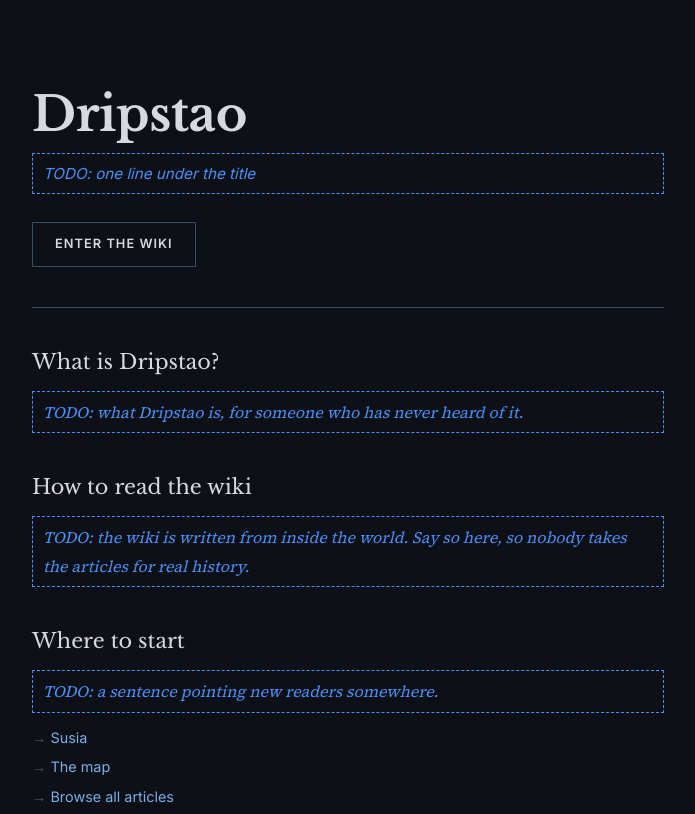
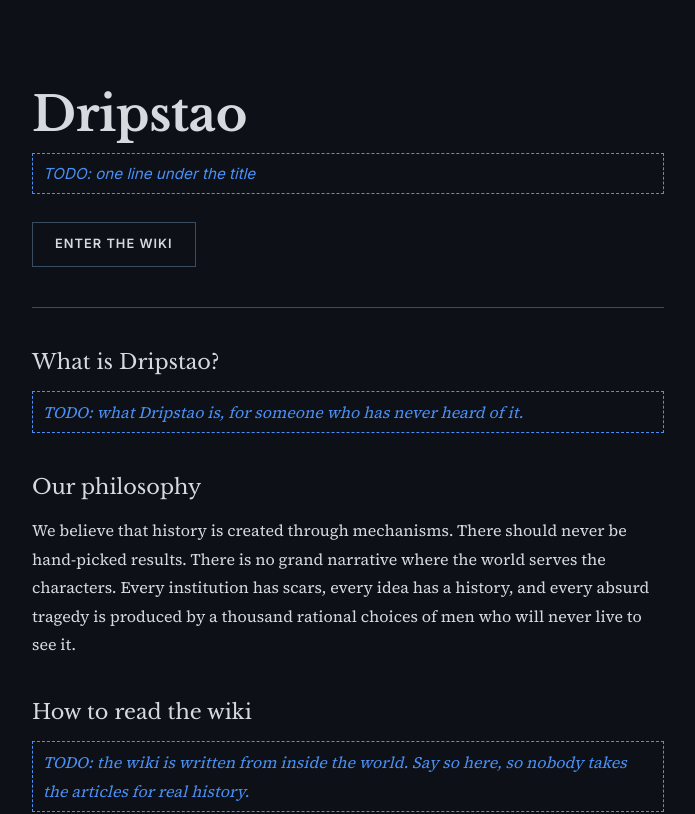
Before and after one commit to Switz-000/dripsite, a React (Vite) app: page / in a window 1280 px wide. Shown: the top 814 px of the page, without its empty margins (292-987 px from the left). Built offline with nearby package versions, Linux system fonts and the light colour scheme; no server answers.

Commit message:
our philosophy

```diff
--- a/src/config.js
+++ b/src/config.js
@@ -57,6 +57,12 @@ export const LANDING = {
       heading: 'What is Dripstao?',
       paragraphs: [
         'TODO: what Dripstao is, for someone who has never heard of it.',
+      ],
+    },
+    {
+      heading: 'Our philosophy',
+      paragraphs: [
+        'We believe that history is created through mechanisms. There should never be hand-picked results. There is no grand narrative where the world serves the characters. Every institution has scars, every idea has a history, and every absurd tragedy is produced by a thousand rational choices of men who will never live to see it.',
       ],
     },
     {
```
